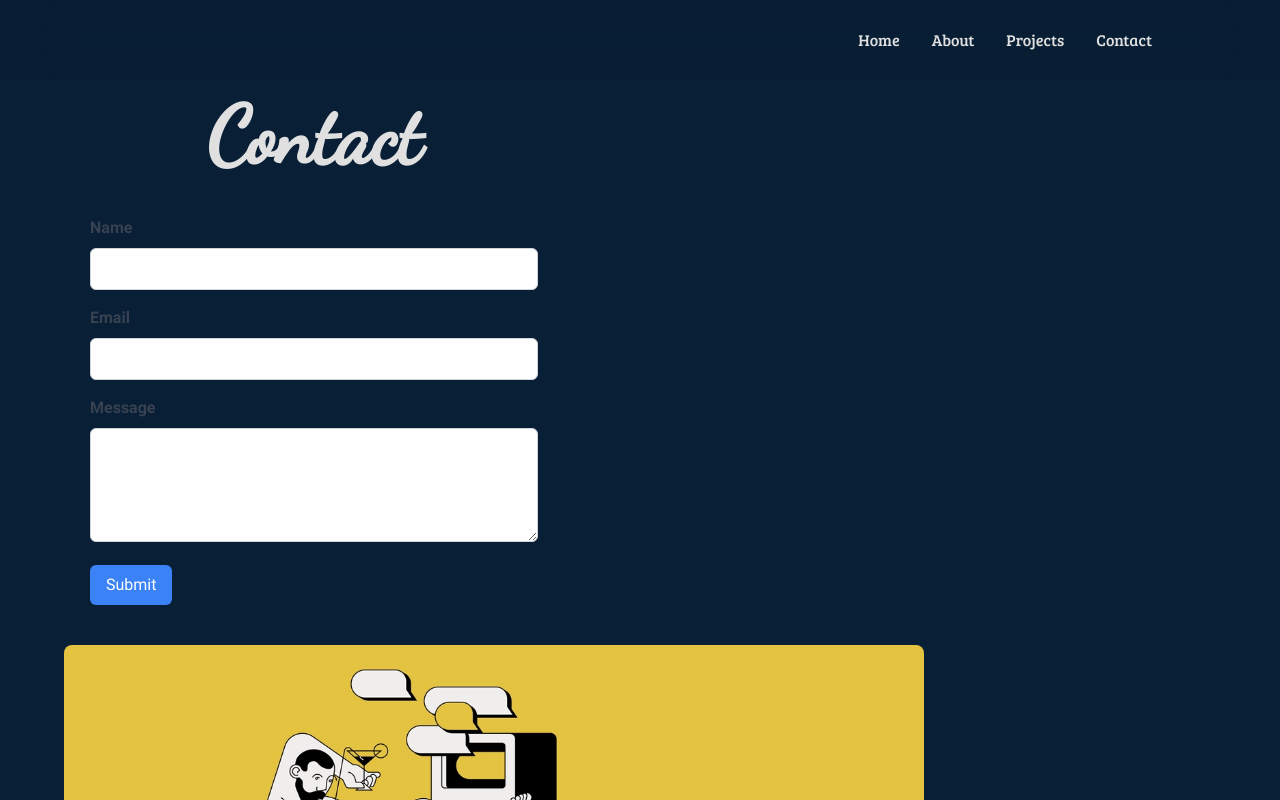
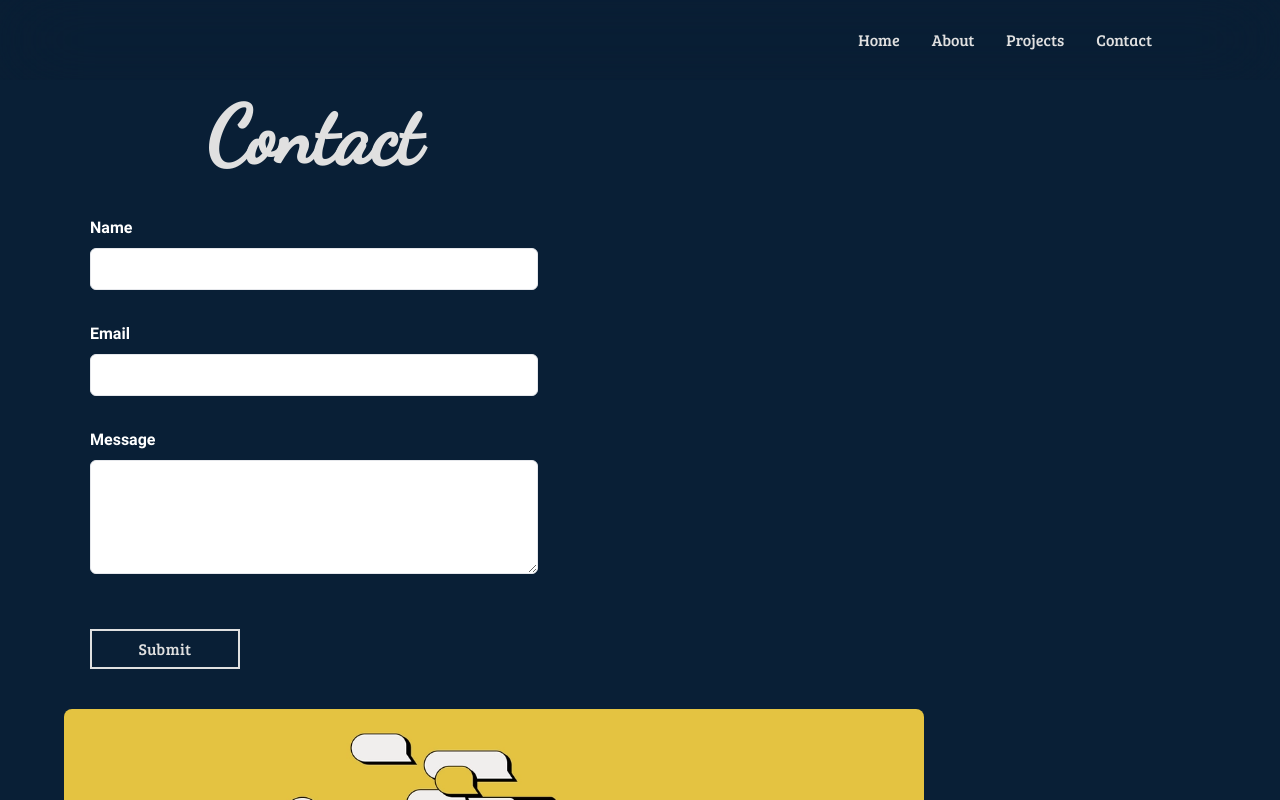
Before and after one commit to stpkkk/Next.js-stpkkk-portfolio, a Next.js app: page /contact in a window 1280 px wide. Shown: the top 800 px of the page. Built offline with nearby package versions, Linux system fonts and the light colour scheme.

Commit message:
Contact form validation

```diff
--- a/app/contact/page.tsx
+++ b/app/contact/page.tsx
@@ -4,7 +4,7 @@ import { ContactForm } from "../../components/contact/ContactForm";
 
 const ContactPage: React.FC = () => {
   return (
-    <div className="page_wrapper gap-10">
+    <div className="page_wrapper gap-10 relative">
       <div className="max-w-[500px] w-full ">
         <h1 className="head_text text-center">Contact</h1>
         <ContactForm />
--- a/components/Nav.tsx
+++ b/components/Nav.tsx
@@ -28,7 +28,7 @@ export const NavMobile: React.FC = () => {
   };
 
   return isMobileMenu ? (
-    <div className="fixed flex_end flex-col z-10 w-screen h-screen bg-bgMobileNavMenu overflow-hidden ">
+    <div className="fixed flex_end flex-col z-10 w-screen h-screen bg-bgMobileNavMenu overflow-hidden">
       <button
         className="flex ml-auto p-4 hover:text-secondary focus:outline-none"
         onClick={handleToggleMobileMenu}
@@ -71,7 +71,7 @@ export const NavMobile: React.FC = () => {
 export const NavDesktop: React.FC = () => {
   return (
     <nav className="mx-auto max-w-[1600px] w-full font-light font-bree ">
-      <ul className="fixed z-40 max-w-[1600px] mx-auto w-full top-0  px-32 flex_end flex-wrap gap-8 overflow-hidden backdrop-blur-2xl h-20 bg-black/5 ">
+      <ul className="fixed z-40 max-w-[1600px] mx-auto w-full top-0  px-32 flex_end flex-wrap gap-8 overflow-hidden backdrop-blur-2xl h-20 bg-black/5">
         {navLinks.map(link => (
           <Link
             key={link.path}
--- a/components/contact/ContactForm.tsx
+++ b/components/contact/ContactForm.tsx
@@ -1,5 +1,7 @@
 "use client";
 import React, { useState, ChangeEvent, FormEvent } from "react";
+import emailjs from "@emailjs/browser";
+import { ModalSuccess } from "./ModalSuccess";
 
 interface FormErrors {
   name?: string;
@@ -20,6 +22,7 @@ export const ContactForm: React.FC = () => {
     message: "",
   });
   const [errors, setErrors] = useState<FormErrors>({});
+  const [loading, setLoading] = useState(false);
 
   const handleChange = (
     e: ChangeEvent<HTMLInputElement> | ChangeEvent<HTMLTextAreaElement>
@@ -59,23 +62,50 @@ export const ContactForm: React.FC = () => {
       return;
     }
 
-    // Submit form logic goes here
+    // Submit form logic
     console.log("Form submitted:", formData);
-    setFormData({
-      name: "",
-      email: "",
-      message: "",
-    });
+
     setErrors({});
+
+    setLoading(true);
+    emailjs
+      .send(
+        "service_0jm95v8", //from services
+        "template_4yabinl", //from templates
+        {
+          from_name: formData.name,
+          to_name: "Igor",
+          from_email: formData.email,
+          to_email: "stipyk1309@gmail.com",
+          message: formData.message,
+        },
+        "uYcNVfB6L-ldGWARD" //public key
+      )
+      .then(
+        () => {
+          setLoading(false);
+          alert("Thank you. I will get back to you as soon as possible 🫡.");
+
+          setFormData({
+            name: "",
+            email: "",
+            message: "",
+          });
+        },
+        error => {
+          setLoading(false);
+          console.log(error);
+        }
+      );
   };
 
   return (
-    <form className="max-w-md mx-auto" onSubmit={handleSubmit}>
+    <form
+      className="flex flex-col gap-4 max-w-md mx-auto"
+      onSubmit={handleSubmit}
+    >
       <div className="mb-4">
-        <label
-          htmlFor="name"
-          className="block mb-2 font-semibold text-gray-700"
-        >
+        <label htmlFor="name" className="block mb-2 font-semibold text-white">
           Name
         </label>
         <input
@@ -84,35 +114,32 @@ export const ContactForm: React.FC = () => {
           name="name"
           value={formData.name}
           onChange={handleChange}
-          className={`w-full px-3 py-2 border ${
-            errors.name ? "border-red-500" : "border-gray-300"
-          } rounded-md`}
+          className={`input ${errors.name && "ring-2 ring-[tomato]"}`}
         />
-        {errors.name && <p className="text-red-500 mt-1">{errors.name}</p>}
+        {errors.name && (
+          <p className="absolute text-sm text-[tomato] mt-1">{errors.name}</p>
+        )}
       </div>
       <div className="mb-4">
-        <label
-          htmlFor="email"
-          className="block mb-2 font-semibold text-gray-700"
-        >
+        <label htmlFor="email" className="block mb-2 font-semibold text-white">
           Email
         </label>
         <input
-          type="email"
+          type="text"
           id="email"
           name="email"
           value={formData.email}
           onChange={handleChange}
-          className={`w-full px-3 py-2 border ${
-            errors.email ? "border-red-500" : "border-gray-300"
-          } rounded-md`}
+          className={`input ${errors.email && "ring-2 ring-[tomato]"}`}
         />
-        {errors.email && <p className="text-red-500 mt-1">{errors.email}</p>}
+        {errors.email && (
+          <p className="absolute text-sm text-[tomato] mt-1">{errors.email}</p>
+        )}
       </div>
-      <div className="mb-4">
+      <div className="mb-8">
         <label
           htmlFor="message"
-          className="block mb-2 font-semibold text-gray-700"
+          className="block mb-2 font-semibold text-white"
         >
           Message
         </label>
@@ -122,19 +149,14 @@ export const ContactForm: React.FC = () => {
           rows={4}
           value={formData.message}
           onChange={handleChange}
-          className={`w-full px-3 py-2 border ${
-            errors.message ? "border-red-500" : "border-gray-300"
-          } rounded-md`}
-        ></textarea>
+          className={`input ${errors.message && "ring-2 ring-[tomato]"}`}
+        />
         {errors.message && (
-          <p className="text-red-500 mt-1">{errors.message}</p>
+          <p className="absolute text-sm text-[tomato]">{errors.message}</p>
         )}
       </div>
-      <button
-        type="submit"
-        className="px-4 py-2 bg-blue-500 text-white rounded-md"
-      >
-        Submit
+      <button type="submit" className="max-w-[150px] btn btn-border-drawing">
+        {loading ? "Sending..." : "Submit"}
       </button>
     </form>
   );
--- a/styles/globals.css
+++ b/styles/globals.css
@@ -49,9 +49,9 @@ body {
   @apply text-[80px] leading-none font-dancingScript font-bold mb-10 sm:mb-8 sm:text-[36px] sm:leading-tight  sm:text-center;
 }
 
-/* .input {
-  @apply bg-gray-100 p-3 rounded-lg outline-none border-none font-medium text-black;
-} */
+.input {
+  @apply relative w-full px-3 py-2 border text-black focus:outline-secondary rounded-md;
+}
 
 .desc {
   @apply mt-5 text-lg text-gray-600 sm:text-xl max-w-2xl;
@@ -85,11 +85,11 @@ body {
 }
 
 .btn:focus {
-  @apply outline-dotted outline-blue-500;
+  @apply text-secondary;
 }
 
 .btn-border-drawing {
-  box-shadow: inset 0 0 0 1px #e0e0e0;
+  box-shadow: inset 0 0 0 2px #e0e0e0;
   color: #e0e0e0;
   transition: color 0.15s 0.15s, border-color 0.15s, width 0.15s, height 0.15s;
   position: relative;
@@ -107,15 +107,15 @@ body {
 }
 
 .btn-border-drawing::before {
-  border-bottom-width: 1px;
-  border-right-width: 1px;
+  border-bottom-width: 2px;
+  border-right-width: 2px;
   bottom: 0;
   right: 0;
 }
 
 .btn-border-drawing::after {
-  border-top-width: 1px;
-  border-left-width: 1px;
+  border-top-width: 2px;
+  border-left-width: 2px;
   top: 0;
   left: 0;
 }
```
